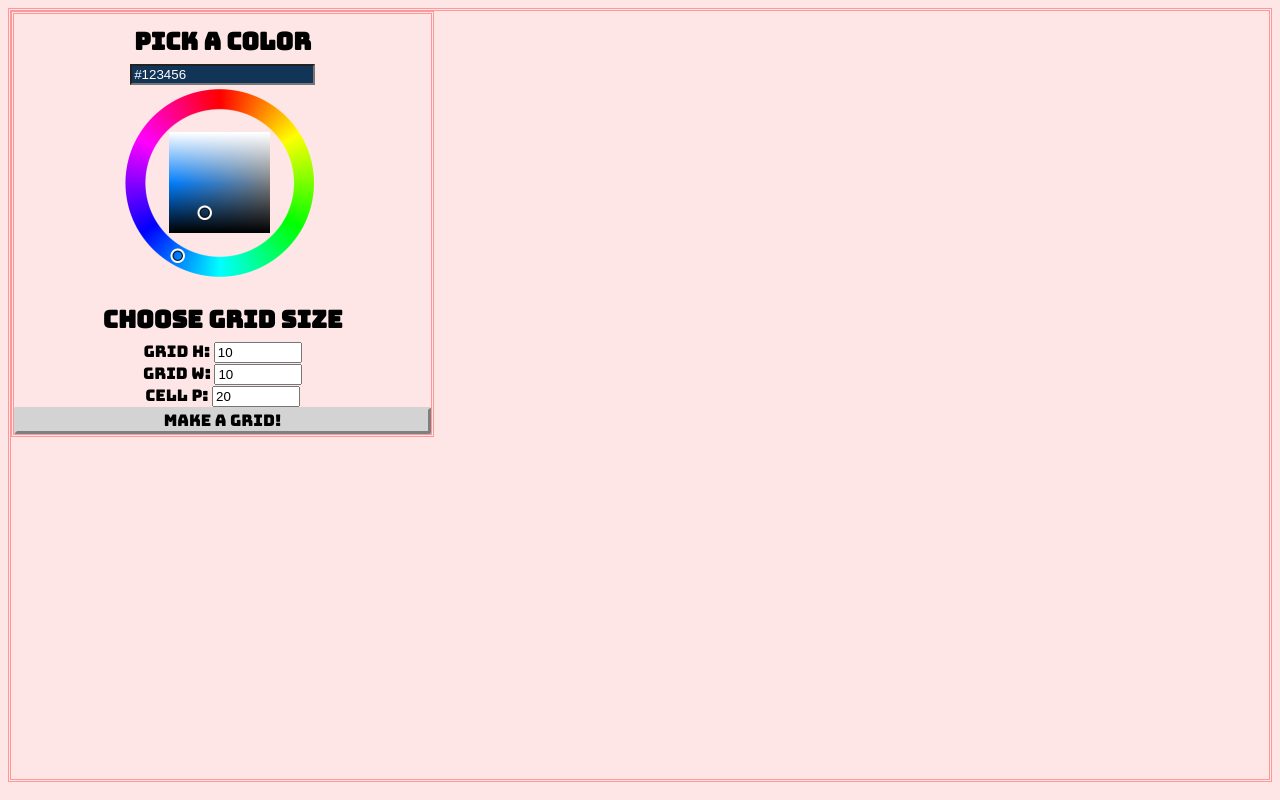
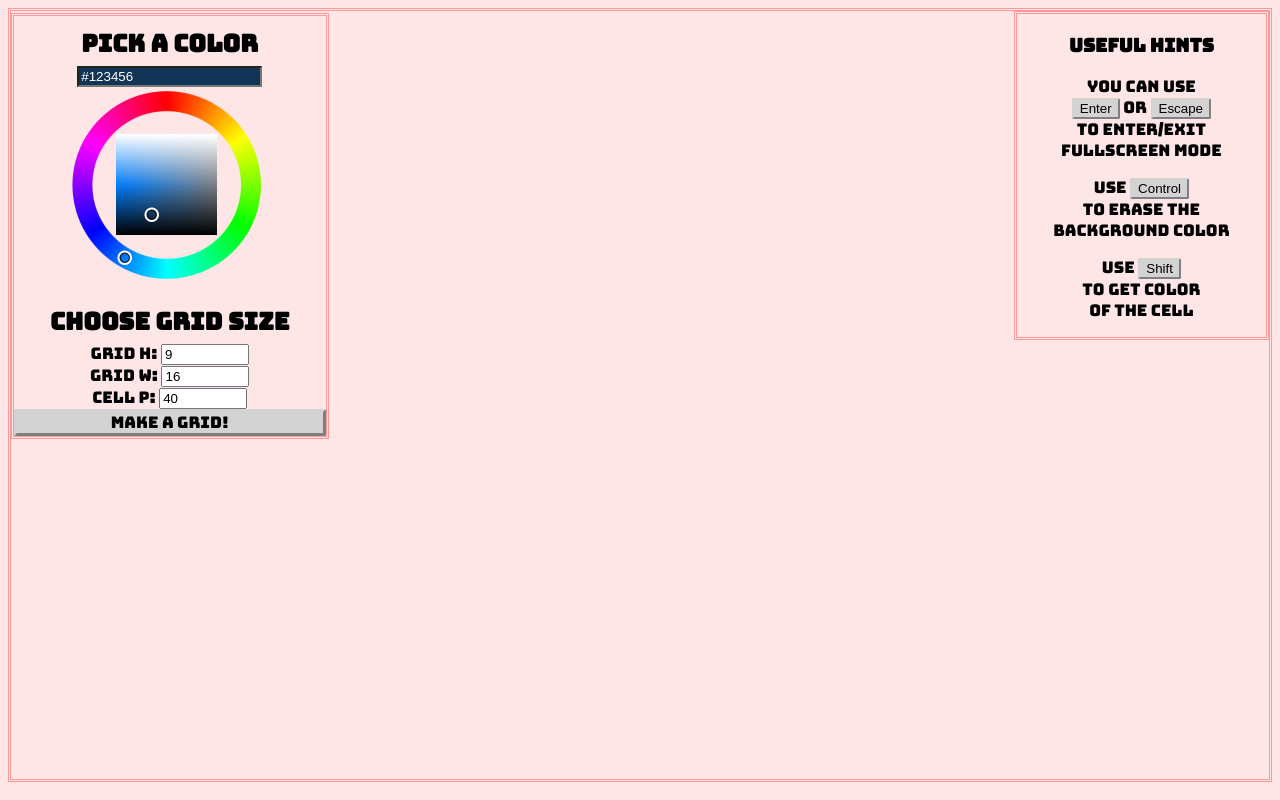
Before and after one commit to VladySlav7309/Pixel-Art-fully-set-up, a plain HTML site: page index.html in a window 1280 px wide. Drawn offline with nearby package versions, Linux system fonts and the light colour scheme.

Commit message:
Some final fixes
Small bug fixes, Hints menu and Shift-button functionality

```diff
--- a/designs.js
+++ b/designs.js
@@ -8,8 +8,10 @@ $(document).ready(function () {
   //For mouse effects only
   //Checks if mouse button is pushed
   var mflag =false;
-  //Checks if control is pushed
+  //Checks if not control is pushed
   var cflag=true;
+  //Checks if shift is pushed
+  var sflag=false;
   //Cell width and height
   var cellSize=$('#input_cell').val();
   //Farbtastic colorpicker
@@ -49,7 +51,6 @@ $(document).ready(function () {
   });
   //Event listener for Make Grid button
   $('.myP').click(function() {
-      $(".options").slideToggle(750);
       setTimeout(function() {checkSize()},1000);
   });
     //Mouse effect system start
@@ -59,25 +60,34 @@ $(document).ready(function () {
   });
 
   $('#pixel_canvas').on("mousedown","td", function() {
+      if(sflag) {
+        $('#color').prop("value",$(this).css("background-color"));
+        color=$(this).css("background-color");
+      }
+      else {
       if(cflag) {
             $(this).css("background-color", color);
         }
         else {
             $(this).css("background-color", "#fee6e6");
         }
+      }
       mflag=true;
   });
   $('#pixel_canvas').on("mouseup","td", function() {
+    if(!sflag){
         if(cflag && mflag) {
             $(this).css("background-color", color);
         }
         else {
             $(this).css("background-color", "#fee6e6");
         }
+    }
     mflag=false;
+
   });
   $('.content').on("mouseenter",'td', function() {
-      if(mflag && cflag) {
+      if(mflag && cflag && !sflag) {
           $(this).css("background-color", color);
       }
       if(!cflag && mflag) {
@@ -92,13 +102,21 @@ $(document).ready(function () {
           $('body').addClass("cursor");
           cflag=false;
       }
+      //Get a color back
+      if(event.keyCode==16) {
+          sflag=true;
+      }
   });
   $('body').keyup(function(event) {
       if(event.keyCode==17) {
           $('body').removeClass("cursor");
           cflag=true;
       }
+      if(event.keyCode==16) {
+          sflag=false;
+      }
   });
+
   function checkSize() {
       if((height*cellSize)>(0.8*$(window).height())) {
           height=parseInt(0.8*$(window).height()/cellSize);
--- a/index.html
+++ b/index.html
@@ -20,26 +20,47 @@
             <h2>Choose Grid Size</h2>
             <div class="flex-choose-content">
                 <form id="sizePicker">
-                    Grid H:  <input type="number" id="input_height" name="height" min="1" value="10">
+                    Grid H:  <input type="number" id="input_height" name="height" min="1" value="9">
                     <br>
-                    Grid W:    <input type="number" id="input_width" name="width" min="1" value="10">
+                    Grid W:    <input type="number" id="input_width" name="width" min="1" value="16">
                     <br>
-                    Cell P: <input type="number" id="input_cell" name="width" min="20" value="20">
+                    Cell P: <input type="number" id="input_cell" name="width" min="20" value="40">
                 </form>
-                <!---
-                <div class="preset">
-                    <button id="rect"> Rect  16:9</button>
-                    <button id="sqre"> Square 1:1</button>
-                    <button id="rnd"> Round 3.14</button>
-                </div>--->
             </div>
-            <p class="myP" data-text="Make a Grid!"></p>
+            <p class="myP button" data-text="Make a Grid!"></p>
         </div>
         <div class="content">
             <p class="text"> </p>
             <table id="pixel_canvas"></table>
             <script src="designs.js"></script>
         </div>
+        <div class="hint">
+          <h3> Useful Hints</h3>
+          <p>
+              You can use
+              <br>
+                  <button class="enter button">Enter</button>
+                  or <button class="escape button">Escape</button>
+              <br>
+                  to enter/exit
+              <br>
+                  fullscreen mode
+          </p>
+          <p>
+              Use <button class="button">Control</button>
+              <br>
+                  to erase the
+              <br>
+                  background color
+          </p>
+          <p>
+              Use <button class="button">Shift</button>
+              <br>
+                  to get color
+              <br>
+                  of the cell
+          </p>
+        </div>
     </div>
 </body>
 </html>
--- a/styles.css
+++ b/styles.css
@@ -16,7 +16,9 @@ h2 {
 h2:first-of-type {
     margin-top: 0.5em;
 }
-
+.bordered {
+  border: 3px double #ff9898;
+}
 /*Flex box layout*/
 .flex-container {
     display: flex;
@@ -29,14 +31,47 @@ h2:first-of-type {
 .options {
     border: 3px double #ff9898;
     flex-grow:1;
-    flex-basis:33%;
+    flex-basis:25%;
     text-align:center;
 }
 .content {
+    z-index:2;
     flex-grow:2;
-    flex-basis:66%;
+    flex-basis:55%;
+}
+.hint {
+  border: 3px double #ff9898;
+  border-collapse: collapse;
+  flex-grow:1;
+  flex-basis:20%;
+  text-align:center;
 }
 /*Flex box layout*/
+.flex-choose-content {
+    display:flex;
+    flex-wrap:wrap;
+    flex-direction: row;
+    justify-content: space-around;
+    align-items:baseline;
+    align-items :center;
+}
+/*
+#sizePicker {
+  flex-basis:45%;
+}
+.preset {
+  flex-basis:45%;
+}
+ Still in progress
+#rect {
+   width:96px;
+   height:54px;
+}
+#sqre {
+  width:54px;
+  height:54px;
+}
+ */
 #colorPicker {
   margin:auto;
 }
@@ -67,6 +102,9 @@ input[type=number] {
 }
 .myP {
   /*Button style*/
+  content: attr(data-text)
+}
+.button {
   width: auto;
   height: auto;
   margin: 0 auto;
@@ -77,13 +115,12 @@ input[type=number] {
   cursor:pointer;
   box-shadow:1px;
   transition: background-color .5s;
-  content: attr(data-text)
 }
-.myP:hover {
+.button:hover {
   background-color: #bfbbbb;
   border-color:#bfbbbb;
 }
-.myP:active {
+.button:active {
   border-style:inset;
 }
 [data-text]::after {
```
Lines whose indentation alone changed are shown as unchanged.
